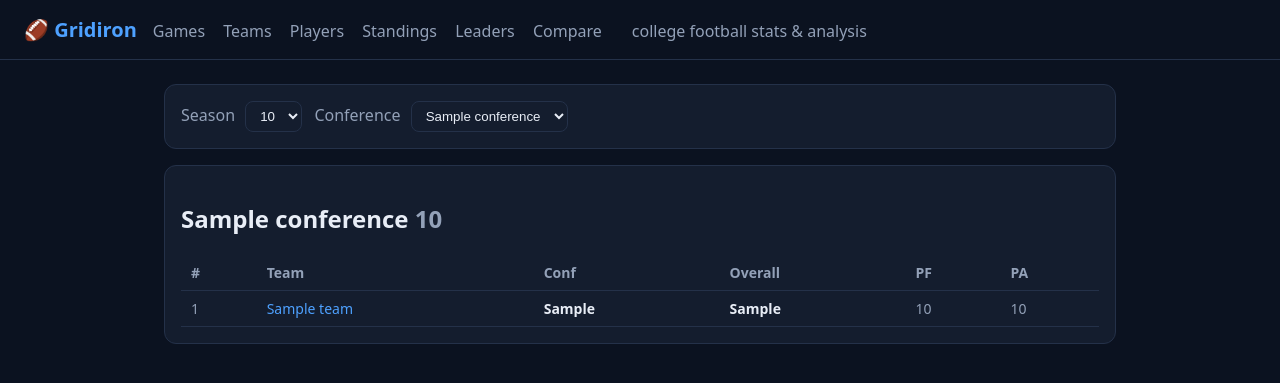
After one commit to cjbarker/gridiron, a FastAPI app: template gridiron/web/templates/standings.html in a window 1280 px wide. The commit adds this page. Shown: the top 383 px of the page. Run offline with FastAPI, Linux system fonts and the light colour scheme; the template is opened without the code that fills it: most values are stand-ins (such as "Sample title", 1, 10 or a date in 2020).

Commit message:
Add win-probability charts and conference standings
Win probability (uses the existing plays.wp column):
- queries.game_win_probability (per-play home-team WP, flipping 1-wp on away
  possessions) and wp_leaders (avg in-game WP per team).
- charts.win_probability_fig (game-flow line + 50% reference) and wp_leaders_fig.
- Game page shows the WP flow; new /leaders page hosts the WP leaderboard and the
  (previously endpoint-only) PPA leaders. APIs: /api/games/{id}/win-probability,
  /api/analytics/wp-leaders. wp values added to the play fixtures.

Conference standings (derived, no new table):
- queries.list_conferences and conference_standings (conference + overall records
  from games.conference_game, ranked by conf then overall win%).
- /standings page (season + conference pickers) and /api/standings; nav gains
  Standings + Leaders links.

tests/test_win_probability.py and tests/test_standings.py. Suite now 73.

Co-Authored-By: Claude Opus 4.8 <noreply@anthropic.com>
Claude-Session: https://claude.ai/code/session_0193FwEuJrzAeiyA2e1kvNem

```diff
--- a/gridiron/analytics/charts.py
+++ b/gridiron/analytics/charts.py
@@ -283,3 +283,44 @@ def team_trends_fig(session: Session, team: str) -> str:
     fig.update_xaxes(title_text="Season", dtick=1)
     fig.update_yaxes(title_text="Points / game")
     return fig_to_json(_theme(fig, f"{team} — season-over-season"))
+
+
+def win_probability_fig(session: Session, game_id: int, home: str, away: str) -> str:
+    """Game-flow win-probability line for the home team (0-100%)."""
+    rows = q.game_win_probability(session, game_id)
+    if not rows:
+        return _empty("Win probability", "No win-probability data")
+    fig = go.Figure(
+        go.Scatter(
+            x=[r["index"] for r in rows],
+            y=[round(r["home_wp"] * 100, 1) for r in rows],
+            mode="lines",
+            line=dict(color=_ACCENT, width=2),
+            hovertemplate="%{y}%% " + home + "<extra></extra>",
+            fill="tozeroy",
+            fillcolor="rgba(78,161,255,0.12)",
+        )
+    )
+    fig.add_hline(y=50, line_dash="dot", line_color=_MUTED)
+    fig.update_xaxes(title_text="Play")
+    fig.update_yaxes(title_text=f"{home} win %", range=[0, 100])
+    return fig_to_json(_theme(fig, f"Win probability — {away} @ {home}"))
+
+
+def wp_leaders_fig(session: Session, season: int, limit: int = 15) -> str:
+    """Bar of teams by average in-game win probability."""
+    rows = q.wp_leaders(session, season, min_plays=1, limit=limit)
+    if not rows:
+        return _empty("Win-probability leaders")
+    rows = sorted(rows, key=lambda r: r["avg_wp"])
+    fig = go.Figure(
+        go.Bar(
+            x=[round(r["avg_wp"] * 100, 1) for r in rows],
+            y=[r["team"] for r in rows],
+            orientation="h",
+            marker_color=_ACCENT,
+            hovertemplate="%{y}<br>%{x}%% avg WP<extra></extra>",
+        )
+    )
+    fig.update_xaxes(title_text="Avg win %", range=[0, 100])
+    return fig_to_json(_theme(fig, "Average in-game win probability"))
--- a/gridiron/analytics/queries.py
+++ b/gridiron/analytics/queries.py
@@ -758,3 +758,140 @@ def team_season_history(session: Session, team: str) -> list[dict[str, Any]]:
         .all()
     )
     return [team_season_summary(session, team, s) for s in seasons]
+
+
+# --- Win probability ------------------------------------------------------
+
+def game_win_probability(session: Session, game_id: int) -> list[dict[str, Any]]:
+    """Per-play win probability for the HOME team, in game order.
+
+    ``plays.wp`` is stored from the possessing team's perspective (cfbfastR
+    ``wp_before``), so it's flipped to ``1 - wp`` on the away team's plays.
+    """
+    game = session.get(Game, game_id)
+    if game is None:
+        return []
+    rows = (
+        session.execute(
+            select(Play)
+            .where(Play.game_id == game_id, Play.wp.isnot(None))
+            .order_by(Play.drive_number, Play.play_number, Play.id)
+        )
+        .scalars()
+        .all()
+    )
+    out = []
+    for i, p in enumerate(rows):
+        home_wp = p.wp if p.offense == game.home_team else 1.0 - p.wp
+        out.append(
+            {
+                "index": i,
+                "period": p.period,
+                "clock": f"{p.clock_minutes or 0:02d}:{p.clock_seconds or 0:02d}",
+                "offense": p.offense,
+                "home_wp": round(home_wp, 4),
+                "play_text": p.play_text,
+            }
+        )
+    return out
+
+
+def wp_leaders(
+    session: Session,
+    season: int | None = None,
+    min_plays: int = 1,
+    limit: int = 25,
+    flt: PlayFilter | None = None,
+) -> list[dict[str, Any]]:
+    """Teams ranked by average in-game win probability while on offense."""
+    stmt = (
+        select(
+            Play.offense.label("team"),
+            func.count().label("plays"),
+            func.round(func.avg(Play.wp), 4).label("avg_wp"),
+        )
+        .where(Play.wp.isnot(None), Play.offense.isnot(None))
+        .group_by(Play.offense)
+        .having(func.count() >= min_plays)
+        .order_by(func.avg(Play.wp).desc())
+        .limit(limit)
+    )
+    stmt = _scope(stmt, season, None, flt)
+    return [dict(r._mapping) for r in session.execute(stmt)]
+
+
+# --- Conference standings -------------------------------------------------
+
+def list_conferences(session: Session, season: int) -> list[str]:
+    """Conferences that appear in a season's schedule."""
+    home = select(Game.home_conference.label("c")).where(Game.season == season)
+    away = select(Game.away_conference.label("c")).where(Game.season == season)
+    sub = home.union(away).subquery()
+    return [
+        r[0]
+        for r in session.execute(
+            select(sub.c.c).where(sub.c.c.isnot(None)).order_by(sub.c.c)
+        )
+    ]
+
+
+def conference_standings(
+    session: Session, season: int, conference: str
+) -> list[dict[str, Any]]:
+    """Standings for a conference: conference + overall records, ranked."""
+    games = (
+        session.execute(select(Game).where(Game.season == season)).scalars().all()
+    )
+    members: set[str] = set()
+    for g in games:
+        if g.home_conference == conference and g.home_team:
+            members.add(g.home_team)
+        if g.away_conference == conference and g.away_team:
+            members.add(g.away_team)
+
+    standings = []
+    for team in members:
+        cw = cl = ow = ol = pf = pa = 0
+        for g in games:
+            if team not in (g.home_team, g.away_team):
+                continue
+            is_home = g.home_team == team
+            tp = g.home_points if is_home else g.away_points
+            op = g.away_points if is_home else g.home_points
+            if tp is None or op is None:
+                continue
+            pf += tp
+            pa += op
+            if tp > op:
+                ow += 1
+                cw += 1 if g.conference_game else 0
+            elif tp < op:
+                ol += 1
+                cl += 1 if g.conference_game else 0
+        standings.append(
+            {
+                "team": team,
+                "conf_wins": cw,
+                "conf_losses": cl,
+                "conf_record": f"{cw}-{cl}",
+                "overall_wins": ow,
+                "overall_losses": ol,
+                "overall_record": f"{ow}-{ol}",
+                "points_for": pf,
+                "points_against": pa,
+            }
+        )
+
+    def _pct(w: int, l_: int) -> float:
+        n = w + l_
+        return w / n if n else 0.0
+
+    standings.sort(
+        key=lambda s: (
+            _pct(s["conf_wins"], s["conf_losses"]),
+            _pct(s["overall_wins"], s["overall_losses"]),
+            s["overall_wins"],
+        ),
+        reverse=True,
+    )
+    return standings
--- a/gridiron/api/main.py
+++ b/gridiron/api/main.py
@@ -238,6 +238,16 @@ def api_game_lines(game_id: int, db: Session = Depends(get_db)) -> list[dict]:
     return q.game_betting_lines(db, game_id)
 
 
+@app.get("/api/games/{game_id}/win-probability")
+def api_game_wp(game_id: int, db: Session = Depends(get_db)) -> list[dict]:
+    return q.game_win_probability(db, game_id)
+
+
+@app.get("/api/analytics/wp-leaders")
+def api_wp_leaders(season: int | None = None, db: Session = Depends(get_db)) -> list[dict]:
+    return q.wp_leaders(db, season)
+
+
 @app.get("/api/analytics/ats-record")
 def api_ats_record(team: str, season: int, db: Session = Depends(get_db)) -> dict:
     return q.team_ats_record(db, team, season)
@@ -246,6 +256,11 @@ def api_ats_record(team: str, season: int, db: Session = Depends(get_db)) -> dic
 @app.get("/api/teams/{team}/trends")
 def api_team_trends(team: str, db: Session = Depends(get_db)) -> list[dict]:
     return q.team_season_history(db, team)
+
+
+@app.get("/api/standings")
+def api_standings(season: int, conference: str, db: Session = Depends(get_db)) -> list[dict]:
+    return q.conference_standings(db, season, conference)
 
 
 @app.get("/api/teams/{team}")
@@ -381,6 +396,10 @@ def page_game(request: Request, game_id: int, db: Session = Depends(get_db)) ->
         .all()
     )
     scoring_plays = [p for p in plays if p.scoring]
+    wp_rows = q.game_win_probability(db, game_id)
+    wp_figure = (
+        ch.win_probability_fig(db, game_id, game.home_team, game.away_team) if wp_rows else None
+    )
     return templates.TemplateResponse(
         request=request,
         name="game.html",
@@ -389,6 +408,7 @@ def page_game(request: Request, game_id: int, db: Session = Depends(get_db)) ->
             "plays": [_play_dict(p) for p in plays],
             "scoring_plays": [_play_dict(p) for p in scoring_plays],
             "betting_lines": q.game_betting_lines(db, game_id),
+            "wp_figure": wp_figure,
         },
     )
 
@@ -410,6 +430,56 @@ def page_teams(request: Request, season: int | None = None, db: Session = Depend
         request=request,
         name="teams.html",
         context={"seasons": seasons, "season": season, "teams": teams},
+    )
+
+
+@app.get("/standings", response_class=HTMLResponse)
+def page_standings(
+    request: Request,
+    season: int | None = None,
+    conference: str | None = None,
+    db: Session = Depends(get_db),
+) -> HTMLResponse:
+    seasons = (
+        db.execute(select(Game.season).distinct().order_by(Game.season.desc())).scalars().all()
+    )
+    season = _current_season(db, season)
+    conferences = q.list_conferences(db, season) if season is not None else []
+    if conference is None and conferences:
+        conference = conferences[0]
+    standings = (
+        q.conference_standings(db, season, conference)
+        if season is not None and conference
+        else []
+    )
+    return templates.TemplateResponse(
+        request=request,
+        name="standings.html",
+        context={
+            "seasons": seasons,
+            "season": season,
+            "conferences": conferences,
+            "conference": conference,
+            "standings": standings,
+        },
+    )
+
+
+@app.get("/leaders", response_class=HTMLResponse)
+def page_leaders(request: Request, season: int | None = None, db: Session = Depends(get_db)) -> HTMLResponse:
+    seasons = (
+        db.execute(select(Game.season).distinct().order_by(Game.season.desc())).scalars().all()
+    )
+    season = _current_season(db, season)
+    figures = {}
+    ppa = []
+    if season is not None:
+        figures["wp"] = ch.wp_leaders_fig(db, season)
+        ppa = q.ppa_leaders(db, season, min_plays=1)
+    return templates.TemplateResponse(
+        request=request,
+        name="leaders.html",
+        context={"seasons": seasons, "season": season, "figures": figures, "ppa_leaders": ppa},
     )
 
 
--- a/gridiron/web/templates/base.html
+++ b/gridiron/web/templates/base.html
@@ -42,6 +42,8 @@
       <a href="/">Games</a>
       <a href="/teams">Teams</a>
       <a href="/players">Players</a>
+      <a href="/standings">Standings</a>
+      <a href="/leaders">Leaders</a>
       <a href="/compare">Compare</a>
     </nav>
     <span class="muted">college football stats &amp; analysis</span>
--- /dev/null
+++ b/gridiron/web/templates/standings.html
@@ -0,0 +1,42 @@
+{% extends "base.html" %}
+{% block title %}Standings — {{ conference }} {{ season }}{% endblock %}
+{% block content %}
+<form method="get" action="/standings" class="card">
+  <label for="season" class="muted">Season</label>
+  <select id="season" name="season" onchange="this.form.submit()">
+    {% for s in seasons %}
+      <option value="{{ s }}" {% if s == season %}selected{% endif %}>{{ s }}</option>
+    {% endfor %}
+  </select>
+  <label for="conference" class="muted">Conference</label>
+  <select id="conference" name="conference" onchange="this.form.submit()">
+    {% for c in conferences %}
+      <option value="{{ c }}" {% if c == conference %}selected{% endif %}>{{ c }}</option>
+    {% endfor %}
+  </select>
+  <noscript><button type="submit">Go</button></noscript>
+</form>
+
+<div class="card">
+  <h2>{{ conference }} <span class="muted">{{ season }}</span></h2>
+  {% if standings %}
+  <table>
+    <thead><tr><th>#</th><th>Team</th><th>Conf</th><th>Overall</th><th>PF</th><th>PA</th></tr></thead>
+    <tbody>
+      {% for t in standings %}
+      <tr>
+        <td class="muted">{{ loop.index }}</td>
+        <td><a href="/teams/{{ t.team }}?season={{ season }}">{{ t.team }}</a></td>
+        <td class="score">{{ t.conf_record }}</td>
+        <td class="score">{{ t.overall_record }}</td>
+        <td class="muted">{{ t.points_for }}</td>
+        <td class="muted">{{ t.points_against }}</td>
+      </tr>
+      {% endfor %}
+    </tbody>
+  </table>
+  {% else %}
+  <p class="muted">No standings for this selection yet.</p>
+  {% endif %}
+</div>
+{% endblock %}
```
Also changed, not shown: gridiron/web/templates/game.html (+16 -0 lines), gridiron/web/templates/leaders.html (added, +47 -0 lines), tests/fixtures/season2023/plays.json (+16 -8 lines), tests/test_standings.py (added, +44 -0 lines), tests/test_win_probability.py (added, +50 -0 lines).
